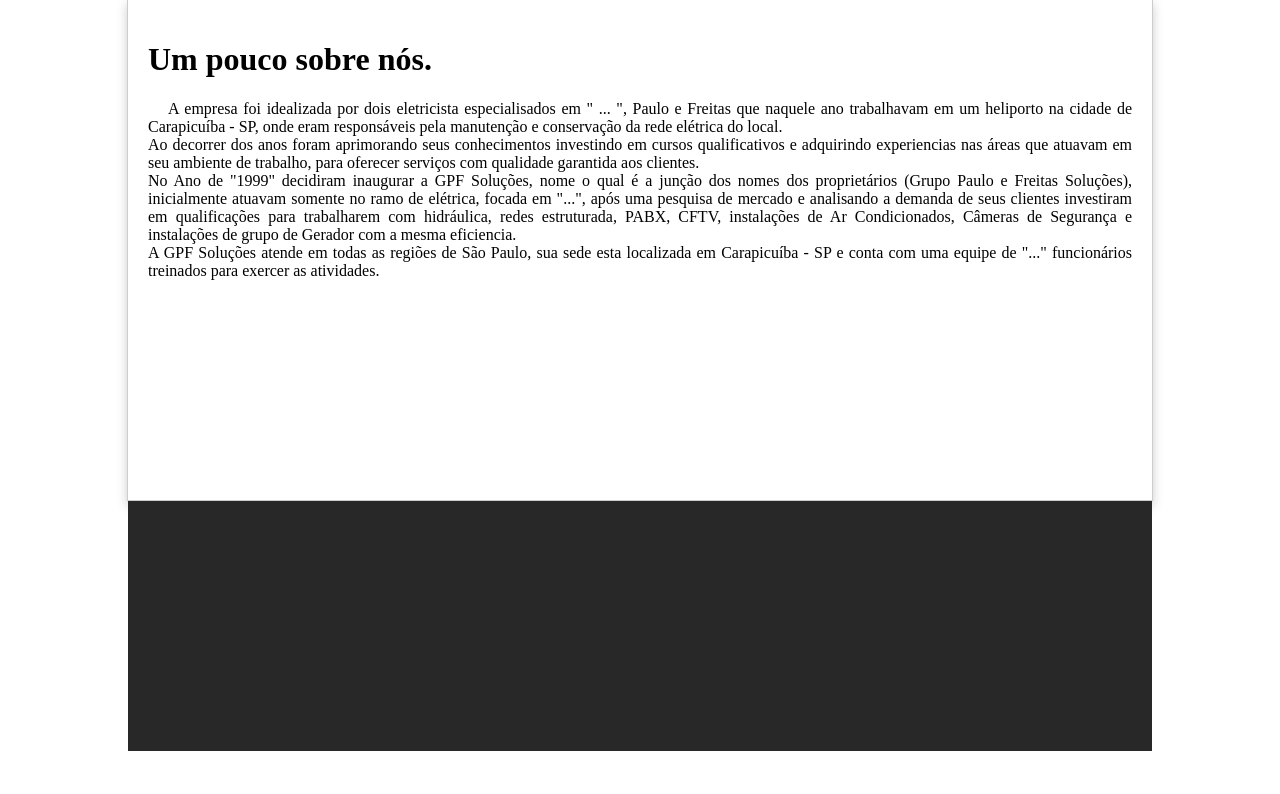
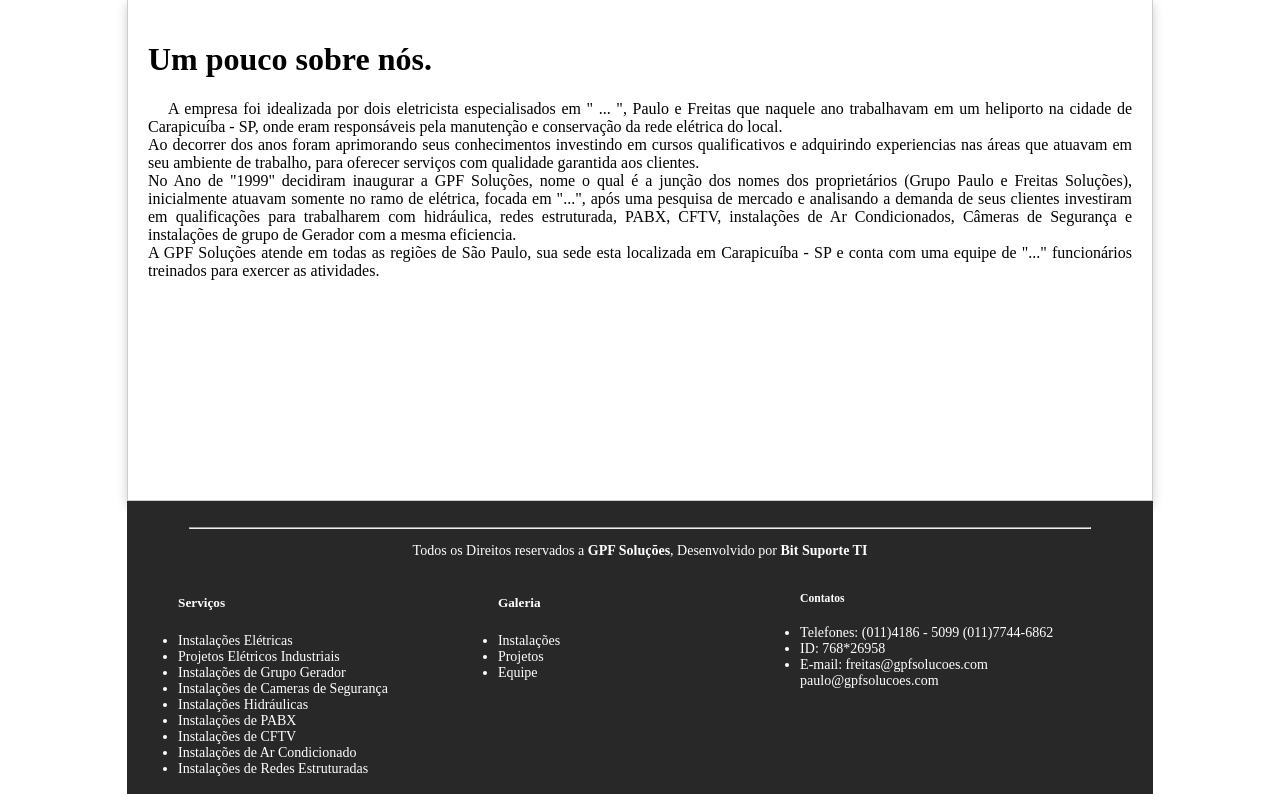
Before and after one commit to andrematias/gpf-solucoes, a PHP site: page / in a window 1280 px wide. Shown: the part 556-1350 px from the top of the page. Before the commit the page ends 1307 px from the top, so only its background shows below. Run offline with PHP 8.4, Linux system fonts and the light colour scheme.

Commit message:
Adicionando divs e links ao rodapé

```diff
--- a/css/estilo.css
+++ b/css/estilo.css
@@ -125,13 +125,54 @@ body{
 ################################### */
 .rodape{
 	width: 1024px;
-	height: 250px;
+	height: auto;
 	background-color: #282828;
 	margin: 0 auto;
+	border: solid 1px #282828;
+	display: table;
+	color: #fff;
+}
+
+.rodape hr{
+	width: 900px;
+	color: #fff;
+	margin-top: 25px;
+}
+
+.rodape p {
+	text-align: center;
+	font-size: 14px;
+}
+
+.rodape a{
+	text-decoration: none;
+	color: #fff;
+	font-size: 14px;
+}
+
+.rodape h5{
+	color: #fff;
+}
+
+.rodape #boxLink1{
+	float: left;
+	display: table;
+	margin: 0px 60px 0px 10px;
 
 }
 
+.rodape #boxLink2{
+	display: table;
+	margin: 0px 200px 0px 10px;
+		float: left;
 
+}
+
+.rodape #boxLink3{
+	font-size: 14px;
+	display: table;
+	margin: 0px 30px 0px 0px;
+}
 /* ################################
 			TEXTOS
 ################################### */
--- a/index.php
+++ b/index.php
@@ -68,6 +68,48 @@
 			<!--RODAPÉ CONTEM OS LINKS E DIREITOS AUTORAIS-->
 			<div class = "rodape">
 
+				<hr>
+				<p>Todos os Direitos reservados a <a href="www.gpfsolucoes.com"><strong>GPF Soluções</strong></a>, Desenvolvido por <a href="#"><strong>Bit Suporte TI</strong> </a></p>
+				<div id = "boxLink1">
+
+					<ul>
+						<h5>Serviços</h5>
+						<a href="#"><li>Instalações Elétricas</li></a>
+						<a href="#"><li>Projetos Elétricos Industriais</li></a>
+						<a href="#"><li>Instalações de Grupo Gerador</li></a>
+						<a href="#"><li>Instalações de Cameras de Segurança</li></a>
+						<a href="#"><li>Instalações Hidráulicas</li></a>
+						<a href="#"><li>Instalações de PABX</li></a>
+						<a href="#"><li>Instalações de CFTV</li></a>
+						<a href="#"><li>Instalações de Ar Condicionado</li></a>
+						<a href="#"><li>Instalações de Redes Estruturadas</li></a>
+					</ul>
+				</div>
+
+				<div id = "boxLink2">
+
+					<ul>
+						<h5>Galeria</h5>
+						<a href="#"><li>Instalações</li></a>
+						<a href="#"><li>Projetos</li></a>
+						<a href="#"><li>Equipe</li></a>
+					</ul>
+				</div>
+
+				<div id = "boxLink3">
+
+					<ul>
+						<h5>Contatos</h5>
+						<li>Telefones: (011)4186 - 5099 </ br>
+								(011)7744-6862
+						</li>
+						<li>ID: 768*26958</li>
+						<li>E-mail: freitas@gpfsolucoes.com </ br>
+								paulo@gpfsolucoes.com
+						</li>
+
+					</ul>
+				</div>
 			</div>
 			<!--FIM DO RODAPÉ CONTEM OS LINKS E DIREITOS AUTORAIS-->
 		<!--FIM DA DIV CONTEINER PARA "ENCAIXOTAR O SITE"-->
```
